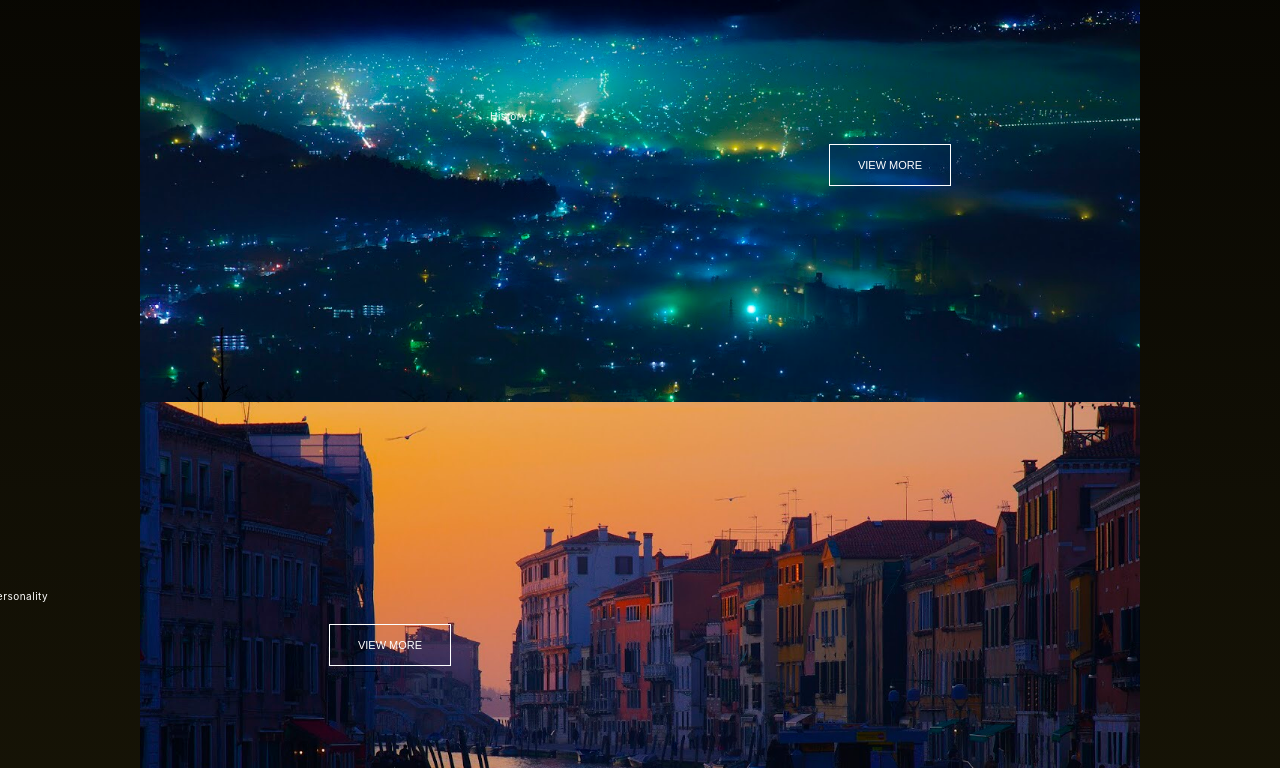
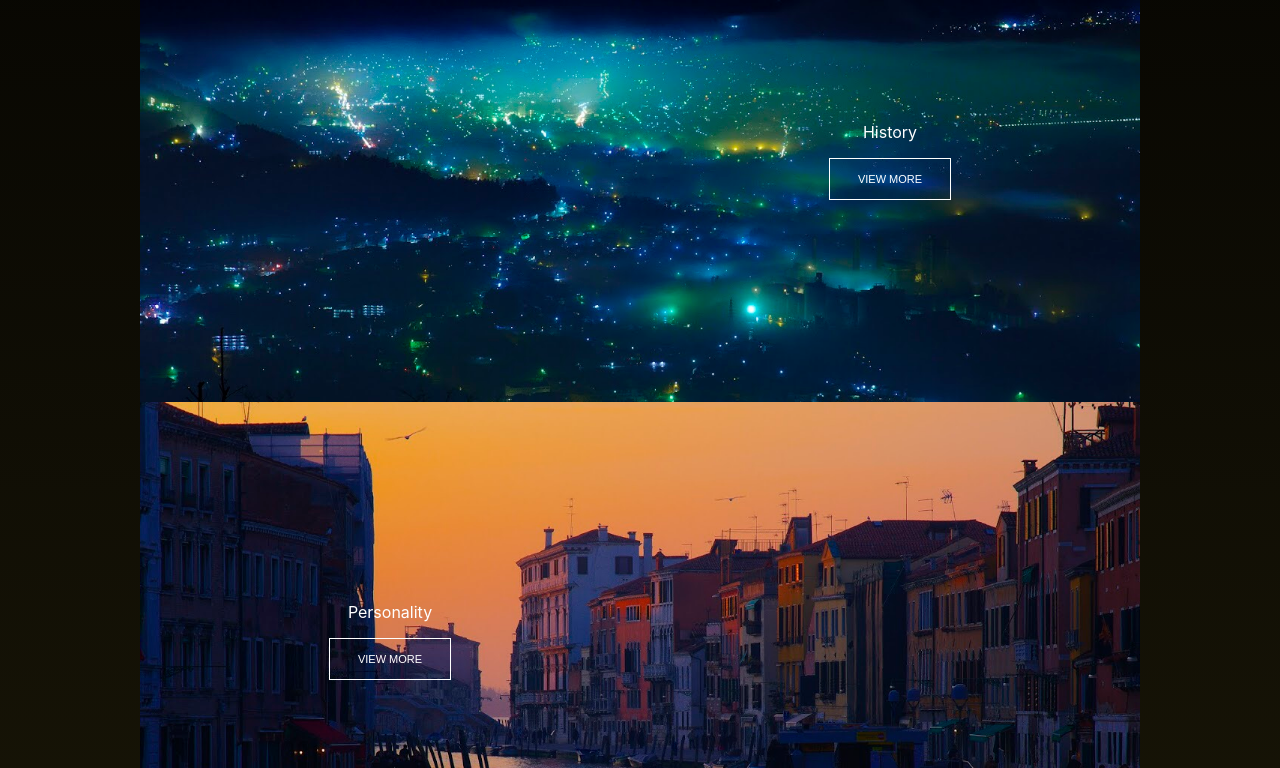
Before and after one commit to chiuney/react-portfolio, a React (Create React App) app: page / in a window 1280 px wide. Shown: the part 1232-2000 px from the top of the page. Built offline with nearby package versions, Linux system fonts and the light colour scheme; what styled-media-query would draw is missing.

Commit message:
Topのリンクにurlを設定

```diff
--- a/src/components/pages/Home.jsx
+++ b/src/components/pages/Home.jsx
@@ -1,7 +1,7 @@
 import styled from 'styled-components';
+import { Link } from 'react-router-dom';
 import backgroundPc from './img/background-pc.jpg'
 import backgroundDesk from './img/background-header.jpg'
-// import backgroundPersonality from './img/background-personality.JPG'
 import backgroundItalia from './img/background-italia.JPG'
 import backgroundWorks from './img/background-works.JPG'
 import backgroundHistory from './img/background-history.JPG'
@@ -12,28 +12,28 @@ export const Home = () => {
       <SContainer>
         <STitleContainer>
           <SH1>Chiuney's Portfolio</SH1>
-            <SContent>埼玉県出身のWebエンジニア。早稲田大学を卒業後、ホテルの運営会社で現場での接客業務やレベニューマネジメント*業務に携わる。退職を機に独学でプログラミングの勉強を開始し、2021年3月にIT業界へ転職。フロントエンドエンジニアとして既存システムの改修や機能拡張、新規開発に携わっています。</SContent>
-            <SComment>*各店舗の需要予測と利益の最大化を目的とした施策</SComment>
-          <SLink>SKILL</SLink>
+          <SContent>埼玉県出身のWebエンジニア。早稲田大学を卒業後、ホテルの運営会社で現場での接客業務やレベニューマネジメント*業務に携わる。退職を機に独学でプログラミングの勉強を開始し、2021年3月にIT業界へ転職。フロントエンドエンジニアとして既存システムの改修や機能拡張、新規開発に携わっています。</SContent>
+          <SComment>*各店舗の需要予測と利益の最大化を目的とした施策</SComment>
+          <SLink to="/skill">SKILL</SLink>
         </STitleContainer>
       </SContainer>
       <SMainContainer>
         <SHeaderImg src={backgroundDesk}/>
         <SContensContainerFirst>
           <SContentsRight>
-            <SComment>History</SComment>
-            <SLink>VIEW MORE</SLink>
+            <SContentTitle>History</SContentTitle>
+            <SLink to="/history">VIEW MORE</SLink>
           </SContentsRight>
         </SContensContainerFirst>
         <SContensContainerEven>
           <SContentsLeft>
-            <SComment>Personality</SComment>
-            <SLink>VIEW MORE</SLink>
+            <SContentTitle>Personality</SContentTitle>
+            <SLink to="/personality">VIEW MORE</SLink>
           </SContentsLeft>
         </SContensContainerEven>
         <SContensContainerOdd>
           <SContentsRight>
-            <SComment>Products</SComment>
+            <SContentTitle>Products</SContentTitle>
             <SLink>VIEW MORE</SLink>
           </SContentsRight>
         </SContensContainerOdd>
@@ -73,7 +73,6 @@ const SContentsLeft = styled.a`
   width: 80%;
   height: 500px;
   max-width: 1000px;
-  /* display: block; */
   position: absolute;
   top: 90%;
   left: 25%;
@@ -86,7 +85,6 @@ const SContentsRight = styled.a`
   width: 80%;
   height: 500px;
   max-width: 1000px;
-  /* display: block; */
   position: absolute;
   top: 90%;
   left: 75%;
@@ -94,6 +92,10 @@ const SContentsRight = styled.a`
   -webkit-transform: translate(-50%, -50%);
   -ms-transform: translate(-50%, -50%);
   z-index: 999;
+`
+const SContentTitle = styled.p`
+  width: fit-content;
+  margin: 18px auto 0 auto;
 `
 
 // MAIN
@@ -140,18 +142,27 @@ const SComment = styled.p`
   line-height: 24px;
   width: 500px;
 `
-const SLink = styled.a`
+const SLink = styled(Link)`
+  color: #fff;
+  text-decoration: none;
   display:block;
   margin: 16px auto 0 auto;
   width: fit-content;
   padding: 14px 28px;
   background-color: transparent;
   font-size: 11px;
-  color: #fff;
   font-family: "Harmonia Sans",sans-serif;
   font-weight: 400;
   border: 1px solid #fff;
   box-shadow: none;
+  &:hover {
+    cursor: pointer;
+  }
+  &:active {
+    background: #fff;
+    opacity: .6;
+    color: #000;
+  }
 `
 const SContent = styled.p`
   margin: 30px 0 0 0;
--- a/src/index.css
+++ b/src/index.css
@@ -7,6 +7,7 @@ body {
   -webkit-font-smoothing: antialiased;
   -moz-osx-font-smoothing: grayscale;
   height: auto;
+  user-select: none;
 }
 
 * {
```
Also changed, not shown: 1 other file (tests, documents, lock files or other folders).
